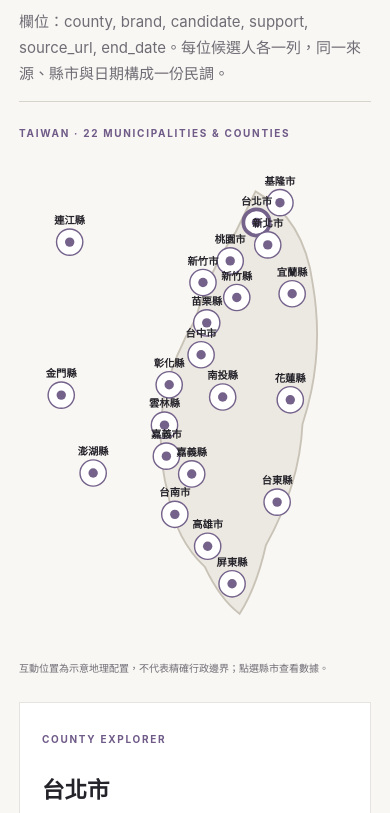
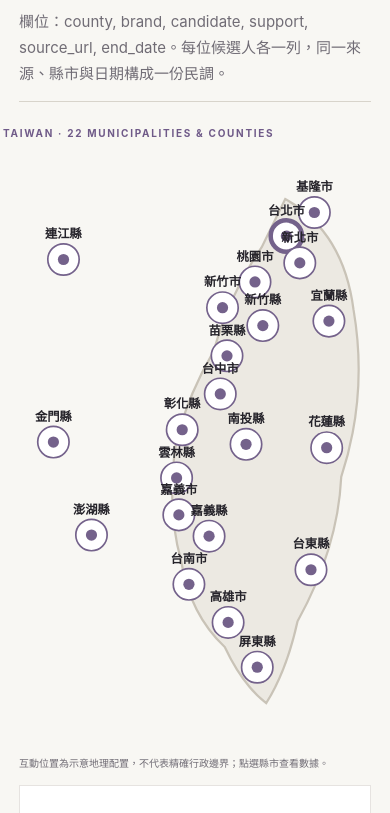
Before and after one commit to easylearnfromtw/ORIverification, a plain HTML site: page index.html in a window 390 px wide. Shown: the part 633-1446 px from the top of the page. Drawn offline with Linux system fonts and the light colour scheme.

Commit message:
Enlarge SignWell Taiwan map on mobile with edge-to-edge horizontally scrollable viewport

```diff
--- a/index.html
+++ b/index.html
@@ -6,7 +6,7 @@
   <meta name="description" content="台灣選舉民調準確度排行榜：公開全部已收錄民調來源的誤差分數、樣本數、評級、逐筆選舉與資料來源。">
   <meta name="theme-color" content="#f7f6f2">
   <title>民調準確度排行榜｜ORI Verification</title>
-  <link rel="stylesheet" href="styles.css"><style>.signwell-layout{display:grid;grid-template-columns:minmax(0,1.4fr) minmax(270px,1fr);gap:24px;margin-top:24px}.signwell-import{display:flex;flex-wrap:wrap;align-items:center;gap:12px;margin-top:20px;padding:14px 0;border-top:1px solid #d8d4cb;border-bottom:1px solid #d8d4cb}.signwell-import p{flex-basis:100%;margin:0}.signwell-import input{max-width:100%}@media(max-width:740px){.signwell-layout{grid-template-columns:minmax(0,1fr)}.signwell-layout .graph-card{min-width:0}}</style>
+  <link rel="stylesheet" href="styles.css"><style>.signwell-layout{display:grid;grid-template-columns:minmax(0,1.4fr) minmax(270px,1fr);gap:24px;margin-top:24px}.signwell-import{display:flex;flex-wrap:wrap;align-items:center;gap:12px;margin-top:20px;padding:14px 0;border-top:1px solid #d8d4cb;border-bottom:1px solid #d8d4cb}.signwell-import p{flex-basis:100%;margin:0}.signwell-import input{max-width:100%}@media(max-width:740px){.signwell-layout{grid-template-columns:minmax(0,1fr);gap:12px}.signwell-layout .graph-card{min-width:0}.signwell-layout>div:first-child{margin-left:-16px;margin-right:-16px}.signwell-layout #signwell-map{width:100%;overflow-x:auto;overscroll-behavior-x:contain;-webkit-overflow-scrolling:touch}.signwell-layout #signwell-map svg{width:100%!important;max-width:none!important;min-width:420px;margin:0!important}.signwell-layout .table-caption{padding-left:16px;padding-right:16px}}</style>
   <script defer src="data.js"></script>
   <script defer src="core.js"></script>
   <script defer src="app.js"></script>
```
